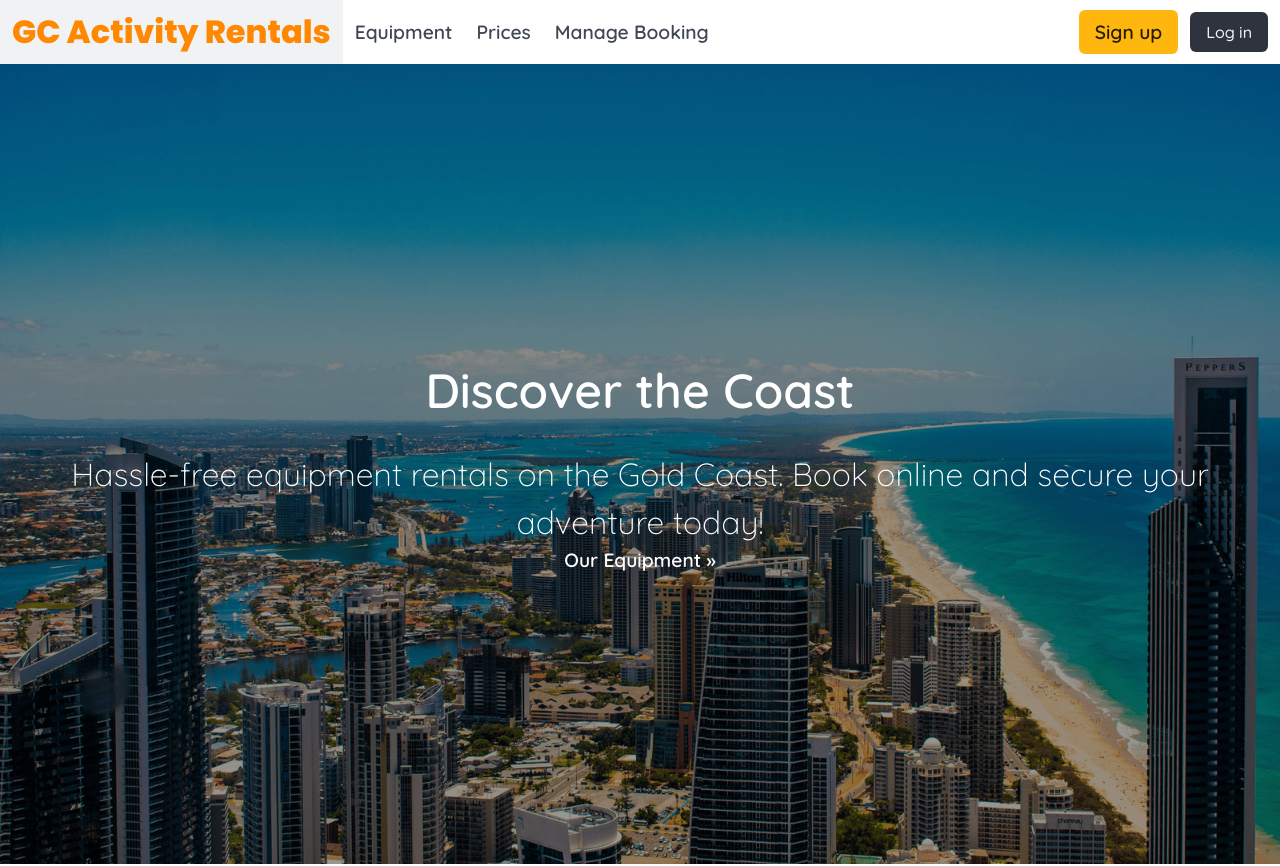
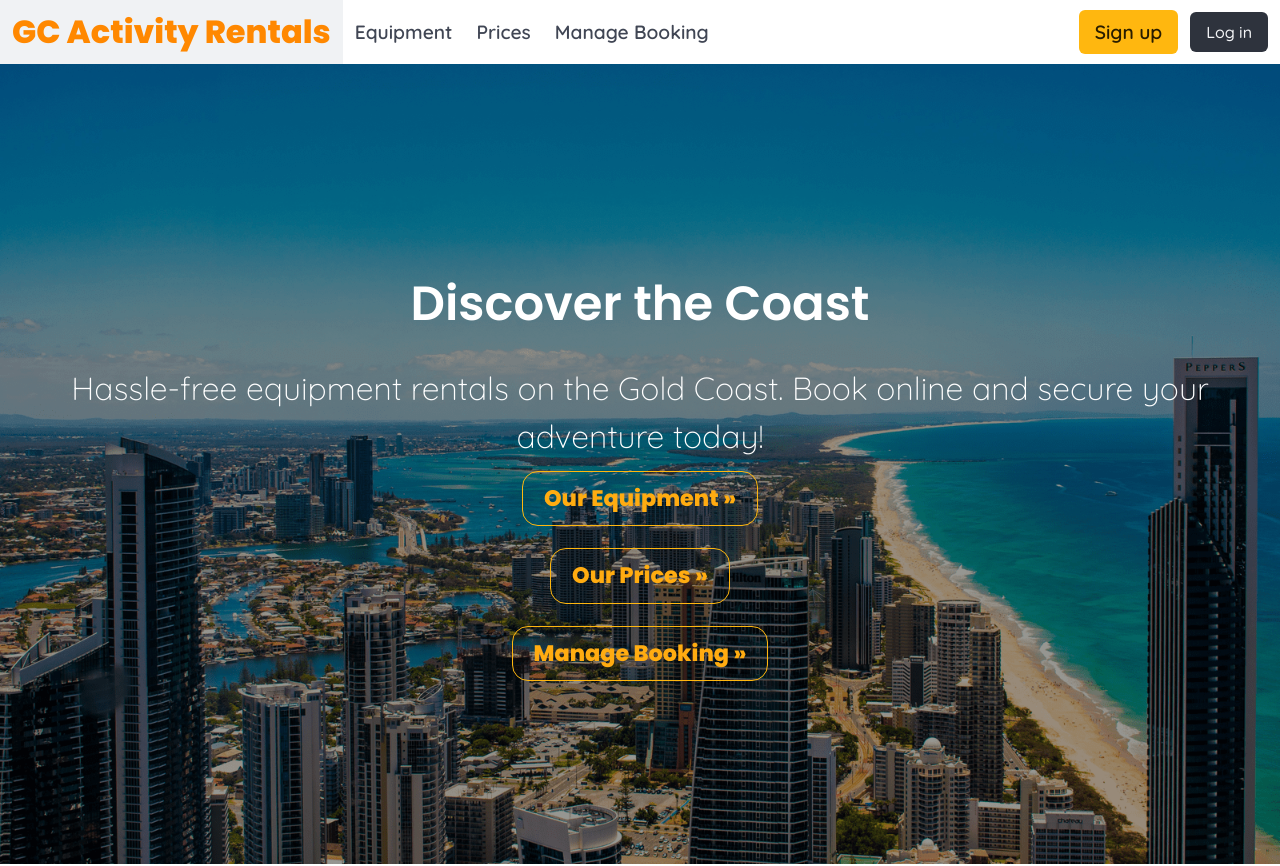
Before and after one commit to motech99/T3A2-Full-Stack-App, a React (Vite) app in the folder src/frontend/: page /login in a window 1280 px wide. Shown: the top 866 px of the page. Built offline with nearby package versions, Linux system fonts and the light colour scheme.

Commit message:
Add buttons & minor fixes to hero page

```diff
--- a/src/frontend/src/Home.jsx
+++ b/src/frontend/src/Home.jsx
@@ -1,16 +1,28 @@
 export const Home = () => {
   return (
     <>
-      <section class='hero'>
-        <div class='hero-content'>
-          <h1 class='hero-title'>Discover the Coast</h1>
-          <h2 class='hero-subtitle'>
+      <section className='hero'>
+        <div className='hero-content'>
+          <h1 className='hero-title headings'>Discover the Coast</h1>
+          <h2 className='hero-subtitle'>
             Hassle-free equipment rentals on the Gold Coast. Book online and
             secure your adventure today!
           </h2>
-          <button type='button' class='hero-button '>
-            Our Equipment &raquo;
-          </button>
+          <div className='button-sizing-home'>
+            <button className='button is-warning is-outlined'>
+              Our Equipment &raquo;
+            </button>
+          </div>
+          <div className='button-sizing-home'>
+            <button className='button is-warning is-outlined'>
+              Our Prices &raquo;
+            </button>
+          </div>
+          <div className='button-sizing-home'>
+            <button className='button is-warning is-outlined'>
+              Manage Booking &raquo;
+            </button>
+          </div>
         </div>
       </section>
     </>
--- a/src/frontend/src/index.css
+++ b/src/frontend/src/index.css
@@ -9,13 +9,13 @@
 }
 
 .headings {
-  font-family: "Poppins", sans-serif;
+  font-family: 'Poppins', sans-serif;
   text-align: center;
   margin-top: 2rem;
 }
 
 .heading-font {
-  font-family: "Poppins", sans-serif;
+  font-family: 'Poppins', sans-serif;
   font-weight: 800;
   font-style: normal;
   color: #ff8800;
@@ -39,12 +39,9 @@
   color: #ff8800;
 }
 
-
 .fa-github {
-  color: #000000
-
+  color: #000000;
 }
-
 
 .hero {
   position: relative;
@@ -55,7 +52,7 @@
   align-items: center;
 }
 .hero::before {
-   content: "";
+  content: '';
   position: absolute;
   top: 0;
   left: 0;
@@ -83,19 +80,27 @@
   font-weight: 200;
   margin-top: 1.5rem;
 }
-/* .hero-button {
-   color: white;
-   margin-top: 5rem;
-   padding: 0.9375rem1.875rem;
-   font-size: 1.125rem;
-   font-weight: 200;
-   cursor: pointer;
-} */
-/* .hero-button:hover {
-   background-color: #cb376a;
-   border: 1px solid #db7598;
-} */
 
+.button-sizing-home {
+  padding: 0.7rem;
+
+}
+
+.button-sizing-home > button {
+  font-family: 'Poppins', sans-serif;
+  font-size: 1.4rem;
+  font-weight: 800;
+}
+
+.button.is-warning.is-outlined {
+  color: #ffac11;
+  border-radius: 1rem;
+}
+
+.button.is-warning.is-outlined:hover {
+  color: #ff8000;
+  border-radius: 1rem;
+}
 
 /* This is so that the footer sticks to the bottom */
 .min-vh-100 {
@@ -108,10 +113,10 @@
 }
 
 .footer-heading {
-  font-family: "Poppins", sans-serif;
+  font-family: 'Poppins', sans-serif;
   font-weight: 700;
   font-style: normal;
-  font-size: 1.5rem;
+  font-size: 1.3rem;
 }
 
 /* Media Query for Footer  */
```
Lines whose indentation alone changed are shown as unchanged.
